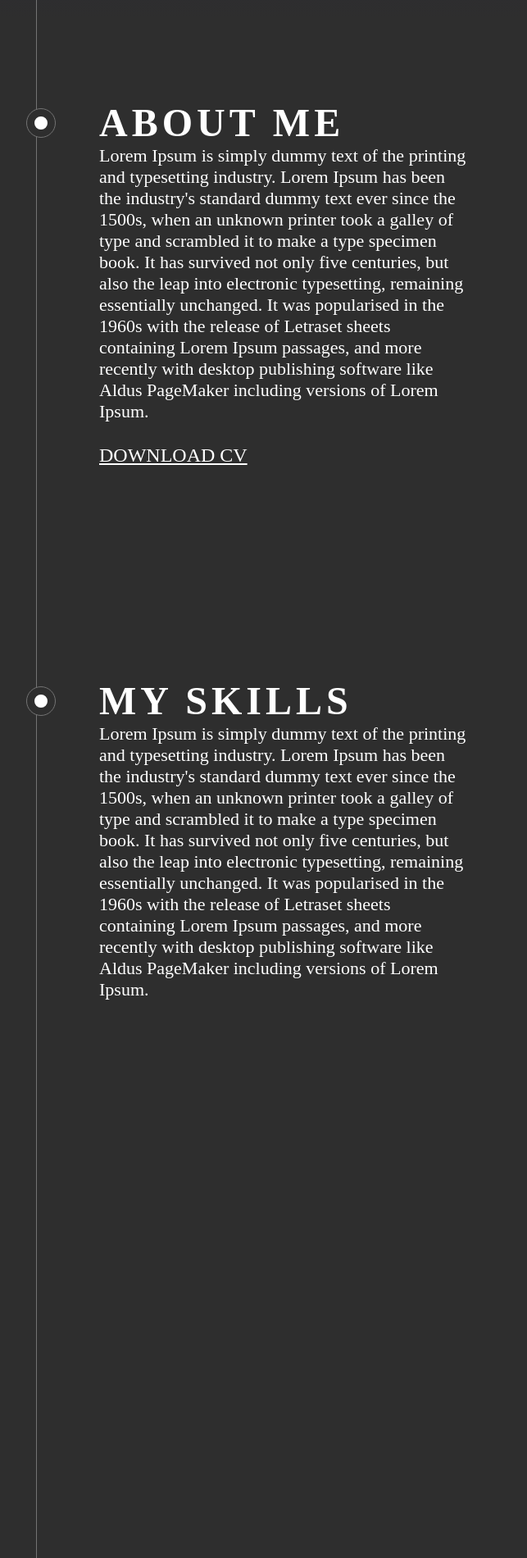
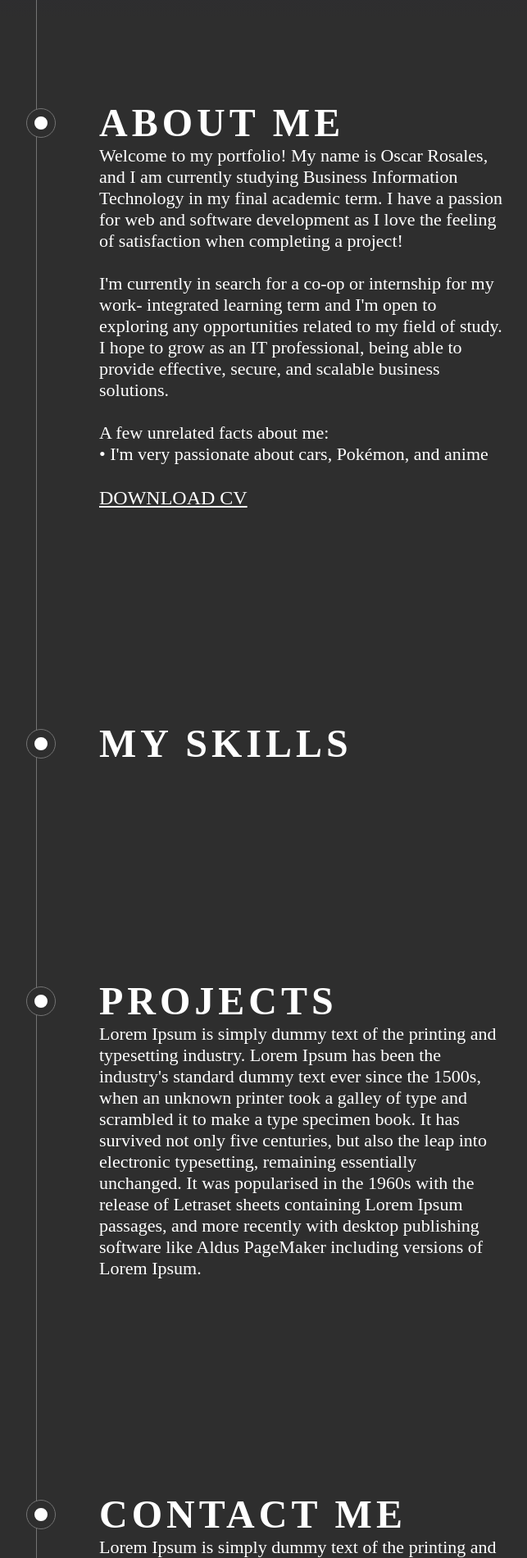
Before and after one commit to oscrosales/oscrosales.github.io, a plain HTML site: page index.html in a window 1280 px wide. Shown: the part 900-2800 px from the top of the page at 82% size, without its empty margins (263-906 px from the left). Drawn offline with Linux system fonts and the light colour scheme; a web font is replaced by a local one.

Commit message:
Filled about section

```diff
--- a/index.html
+++ b/index.html
@@ -47,11 +47,19 @@
                 <h1 class="section-title">ABOUT ME</h1>
 
                 <p class="hidden text">
-                    Lorem Ipsum is simply dummy text of the printing and typesetting industry. Lorem Ipsum has been the industry's
-                    standard dummy text ever since the 1500s, when an unknown printer took a galley of type and scrambled it to
-                    make a type specimen book. It has survived not only five centuries, but also the leap into electronic typesetting,
-                    remaining essentially unchanged. It was popularised in the 1960s with the release of Letraset sheets containing Lorem
-                    Ipsum passages, and more recently with desktop publishing software like Aldus PageMaker including versions of Lorem Ipsum.
+                    Welcome to my portfolio! My name is Oscar Rosales, and I am
+                    currently studying Business Information Technology in my
+                    final academic term. I have a passion for web and software
+                    development as I love the feeling of satisfaction when
+                    completing a project!<br>
+                    <br>
+                    I'm currently in search for a co-op or internship for my work-
+                    integrated learning term and I'm open to exploring any opportunities
+                    related to my field of study. I hope to grow as an IT professional, being
+                    able to provide effective, secure, and scalable business solutions.<br>
+                    <br>
+                    A few unrelated facts about me:
+                    <br>• I'm very passionate about cars, Pokémon, and anime
                 </p>
 
                 <br>
@@ -63,6 +71,30 @@
             <div class="skills" id="skills">
                 <h1 class="section-title">MY SKILLS</h1>
 
+                <ul class="hidden text">
+
+                </ul>
+            </div>
+
+            <div class="break"></div>
+
+            <div class="projects" id="projects">
+                <h1 class="section-title">PROJECTS</h1>
+
+                <p class="hidden text">
+                    Lorem Ipsum is simply dummy text of the printing and typesetting industry. Lorem Ipsum has been the industry's
+                    standard dummy text ever since the 1500s, when an unknown printer took a galley of type and scrambled it to
+                    make a type specimen book. It has survived not only five centuries, but also the leap into electronic typesetting,
+                    remaining essentially unchanged. It was popularised in the 1960s with the release of Letraset sheets containing Lorem
+                    Ipsum passages, and more recently with desktop publishing software like Aldus PageMaker including versions of Lorem Ipsum.
+                </p>
+            </div>
+
+            <div class="break"></div>
+
+            <div class="contact" id="contact">
+                <h1 class="section-title">CONTACT ME</h1>
+
                 <p class="hidden text">
                     Lorem Ipsum is simply dummy text of the printing and typesetting industry. Lorem Ipsum has been the industry's
                     standard dummy text ever since the 1500s, when an unknown printer took a galley of type and scrambled it to
@@ -72,8 +104,6 @@
                 </p>
             </div>
         </div>
-
-
     </div>
 </body>
 </html>
--- a/styles.css
+++ b/styles.css
@@ -35,7 +35,7 @@ h6 {
 .main-container {
     overflow: hidden;
     background: #2E2E2E;
-    height: 150rem;
+    height: 130rem;
     width: 100%;
 }
 
@@ -95,6 +95,11 @@ h6 {
     text-decoration: none;
     color: white;
     padding: 5px
+}
+
+    .icon:hover {
+        border: 3px solid rgb(62, 115, 115);
+        color: rgb(62, 115, 115);
     }
 
 .links {
@@ -157,20 +162,8 @@ h6 {
 
 /* ABOUT */
 
-.about {
-    display: inline-block;
-}
-
-.about:nth-child(0) {
-    transition-delay: 200ms;
-}
-
-.about:nth-child(1) {
-    transition-delay: 400ms;
-}
-
 .text {
-        max-width: 50%;
+    max-width: 55%;
     letter-spacing: normal;
     font-size: 22px;
     font-weight: normal;
```
Lines whose indentation alone changed are shown as unchanged.
